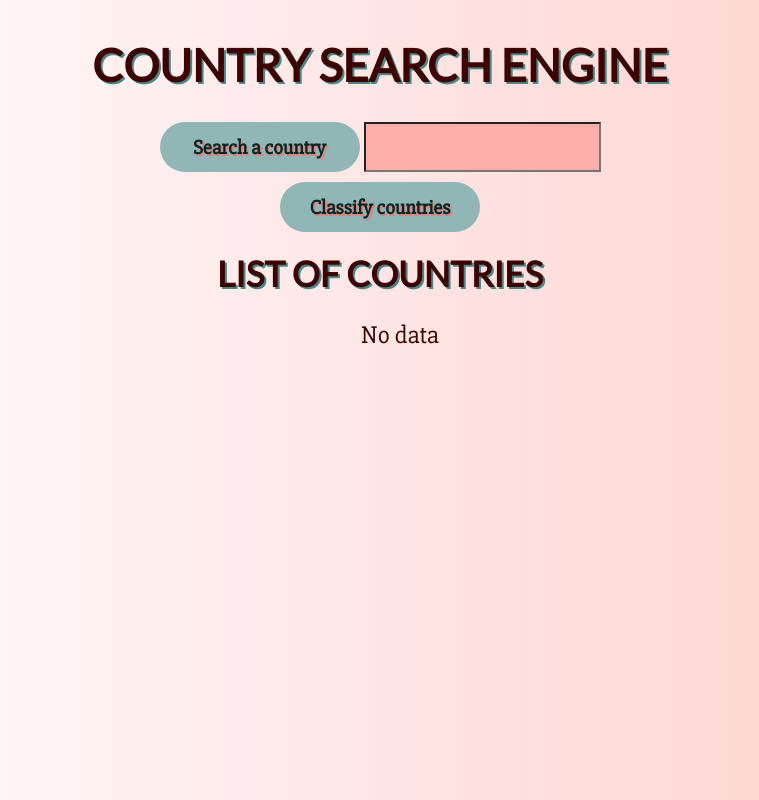
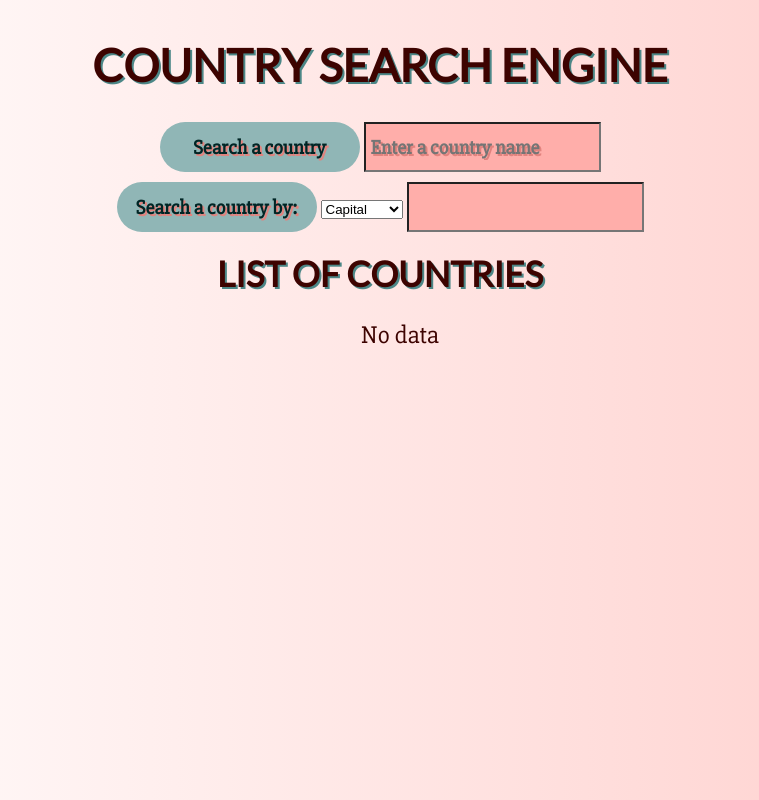
Before and after one commit to barceolga/12.6_API_CountriesSearchEngine, a website: page index.html in a window 1280 px wide. Shown: the whole page, without its empty margins (260-1019 px from the left). Drawn offline with nearby package versions, Linux system fonts and the light colour scheme; no server answers.

Commit message:
Update index.html file (with new button and select options)

```diff
--- a/index.html
+++ b/index.html
@@ -2,6 +2,7 @@
     <html>
         <head>
             <meta charset="utf-8">
+            <meta name="viewport" content="width=device-width, initial-scale=1.0">
             <title>Webiste for searching countries using APIs</title>
             <link rel="stylesheet" type="text/css" href= "https://cdnjs.cloudflare.com/ajax/libs/flag-icon-css/3.1.0/css/flag-icon.css">
             <link rel="stylesheet" type="text/css" href="css/style.css">
@@ -10,10 +11,16 @@
               <h1>Country search engine</h1>
               <div>
                   <button id="search">Search a country</button>
-                  <input id="country-name" type="text">
+                  <input id="country-name" type="text" placeholder="Enter a country name">
               </div>
               <div>
-                  <button id="sort">Classify countries</button>
+                  <button id="search_by">Search a country by:</button>
+                  <select id="mySelectBox">
+                    <option id="capital">Capital</option>
+                    <option id="currency">Currency</option>
+                    <option id="language">Language</option>
+                  </select>
+                  <input id="country-attribute" type="text">
               </div>
               <h2>List of countries</h2>
               <ul id="countries">
```
